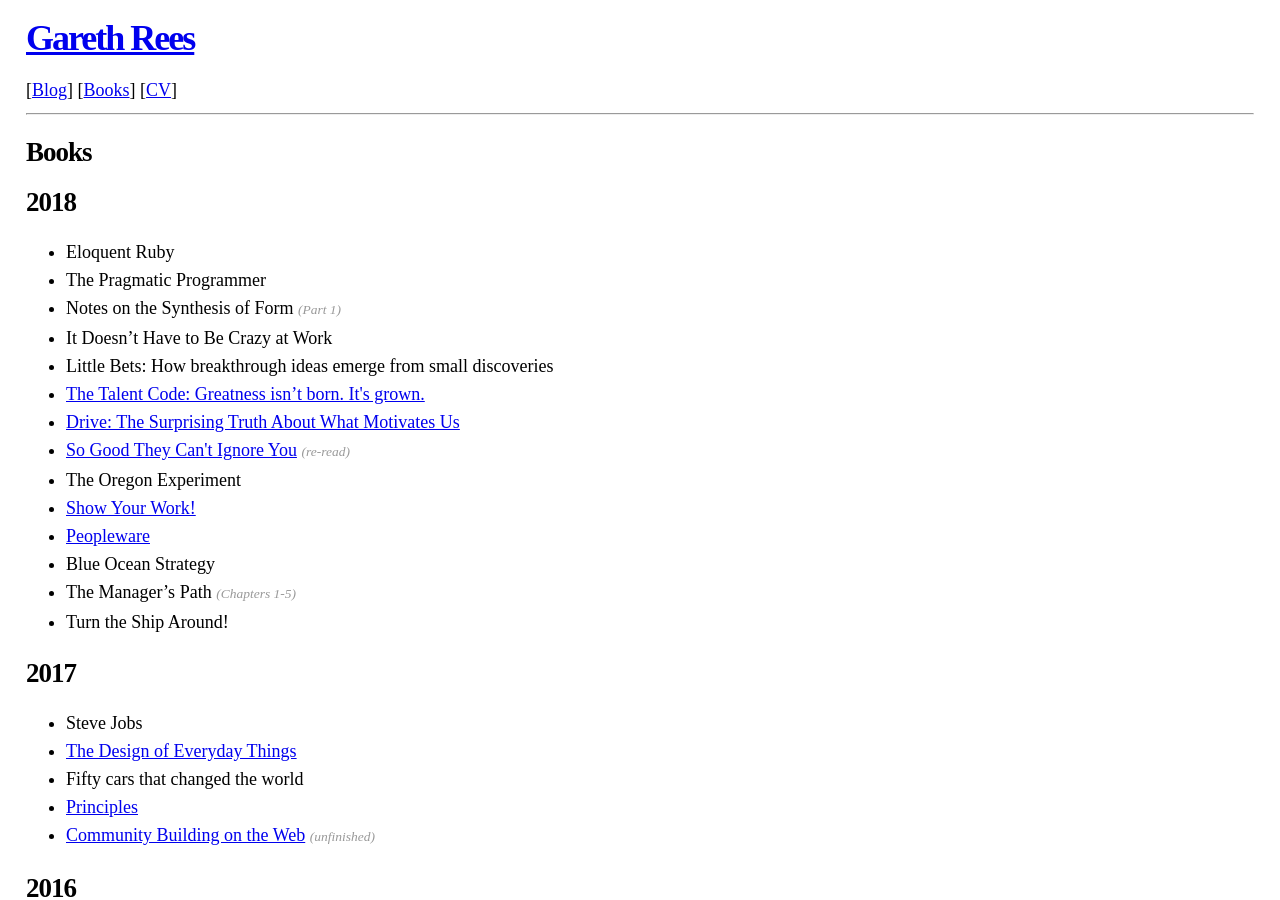
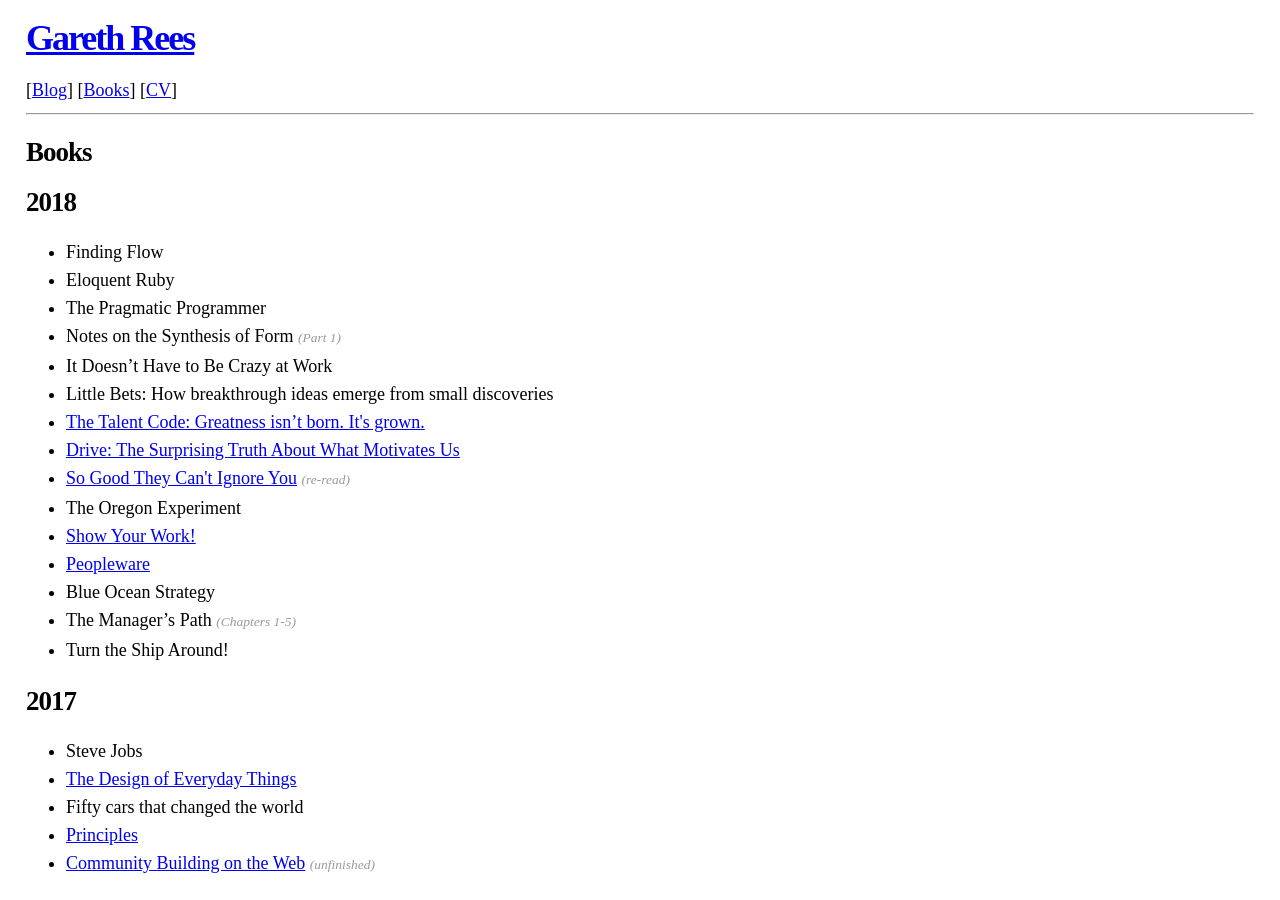
Before and after one commit to garethrees/garethrees.github.com, a Jekyll site: the page built from books.html, in a window 1280 px wide and 900 px high. Built offline with Jekyll 4.4.1, drawn with Linux system fonts in a browser that asks for light colours.

Commit message:
Update books.yml

```diff
--- a/_data/books.yml
+++ b/_data/books.yml
@@ -1,4 +1,5 @@
 2018:
+- title: Finding Flow
 - title: Eloquent Ruby
 - title: The Pragmatic Programmer
 - title: Notes on the Synthesis of Form
```
